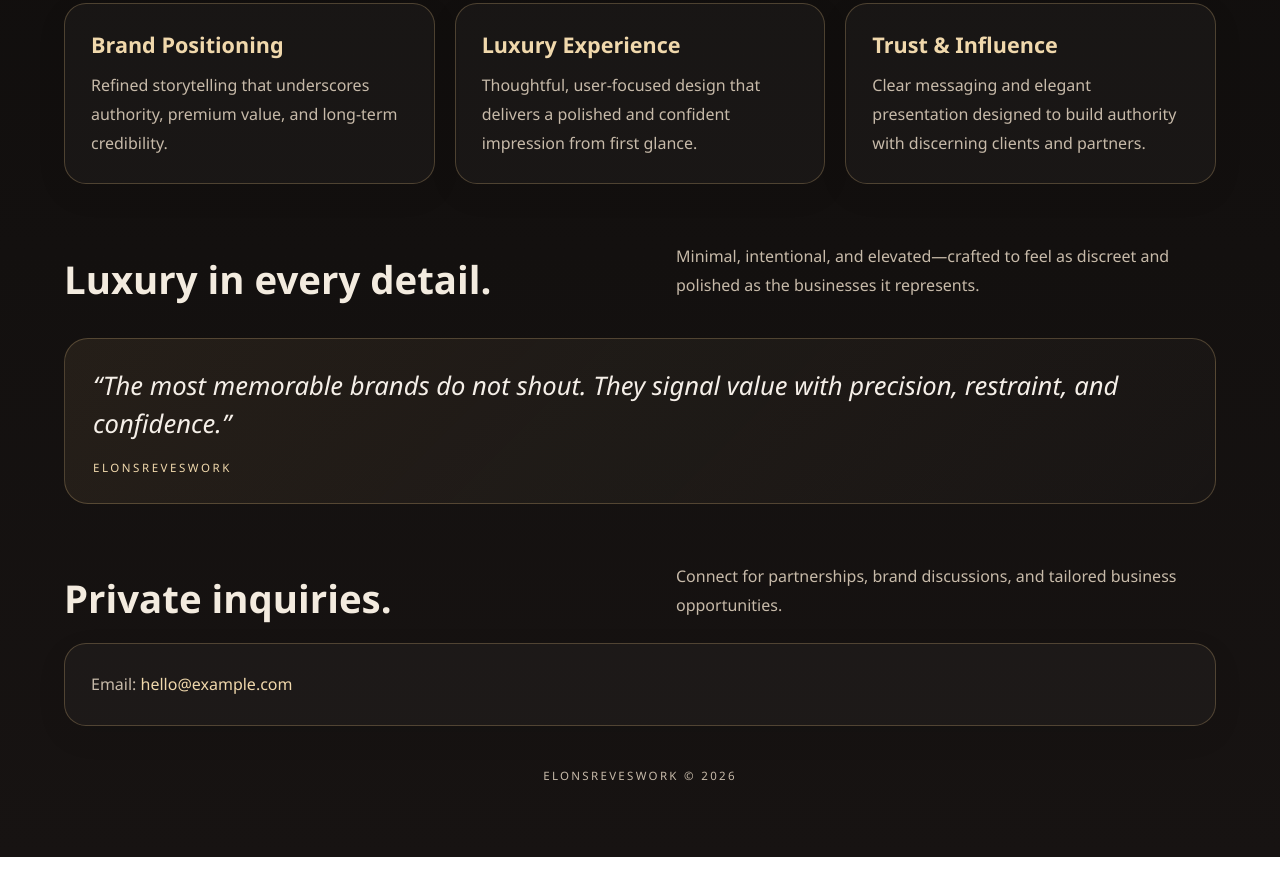
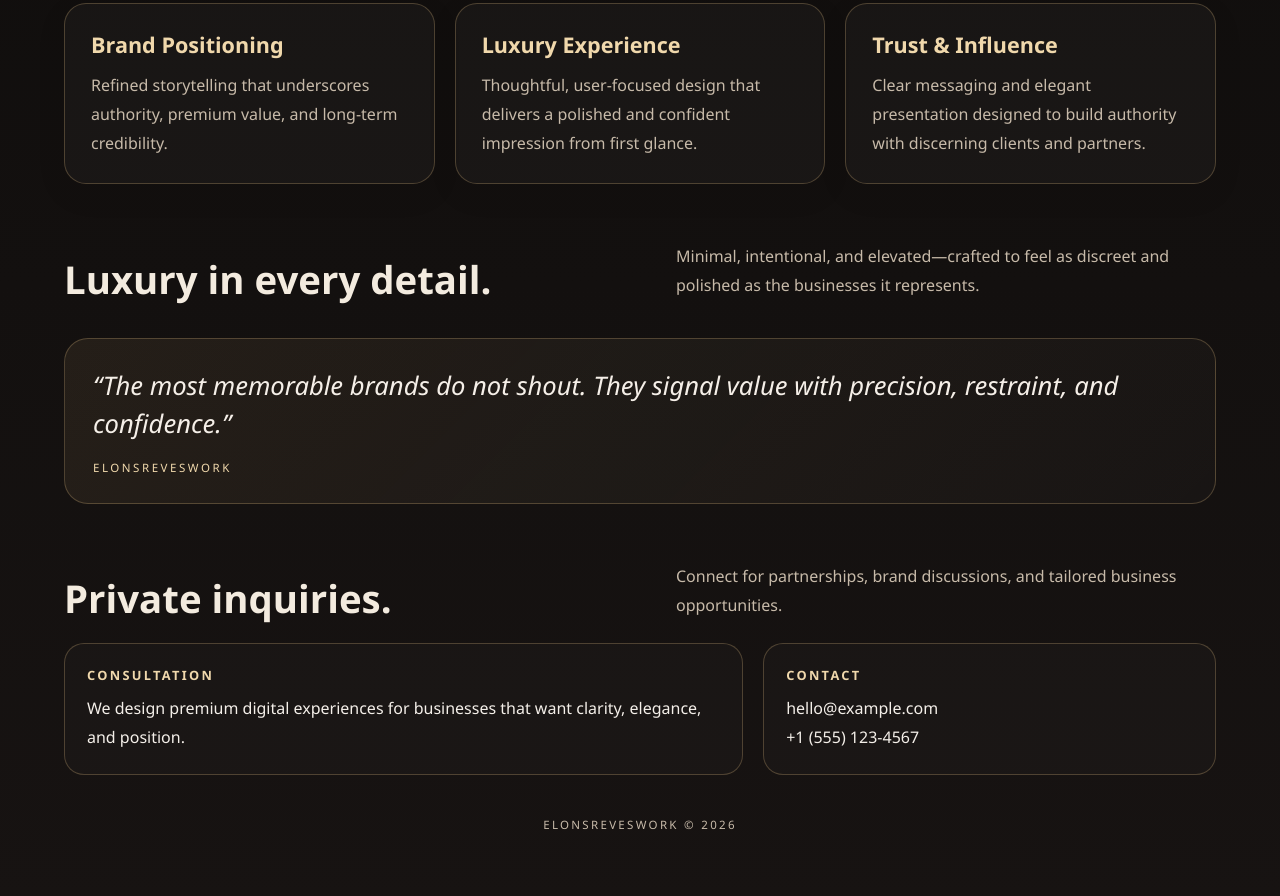
Before and after one commit to elonesreaveswork-netizen/Elonsreveswork, a plain HTML site: page index.html in a window 1280 px wide. Shown: the part 960-1856 px from the top of the page. Before the commit the page ends 1817 px from the top, so only its background shows below. Drawn offline with Linux system fonts and the light colour scheme.

Commit message:
Customize the service and contact section for a luxury business website

```diff
--- a/index.html
+++ b/index.html
@@ -263,6 +263,35 @@
       text-transform: uppercase;
     }
 
+    .contact-box {
+      display: grid;
+      grid-template-columns: 1.2fr 0.8fr;
+      gap: 20px;
+      margin-top: 12px;
+    }
+
+    .contact-detail {
+      padding: 22px;
+      background: rgba(255,255,255,0.02);
+      border: 1px solid var(--line);
+      border-radius: 20px;
+    }
+
+    .contact-detail h4 {
+      margin: 0 0 10px;
+      color: var(--gold-soft);
+      font-size: 0.8rem;
+      letter-spacing: 0.18em;
+      text-transform: uppercase;
+    }
+
+    .contact-detail p, .contact-detail a {
+      margin: 0;
+      color: var(--text);
+      text-decoration: none;
+      line-height: 1.8;
+    }
+
     footer {
       text-align: center;
       padding: 42px 0 10px;
@@ -273,7 +302,7 @@
     }
 
     @media (max-width: 860px) {
-      .hero, .grid {
+      .hero, .grid, .contact-box {
         grid-template-columns: 1fr;
       }
       header {
@@ -369,8 +398,16 @@
         <h2>Private inquiries.</h2>
         <p>Connect for partnerships, brand discussions, and tailored business opportunities.</p>
       </div>
-      <div class="card">
-        <p style="margin:0; color:var(--muted); line-height:1.8;">Email: <a href="mailto:hello@example.com" style="color:var(--gold-soft); text-decoration:none;">hello@example.com</a></p>
+      <div class="contact-box">
+        <div class="contact-detail">
+          <h4>Consultation</h4>
+          <p>We design premium digital experiences for businesses that want clarity, elegance, and position.</p>
+        </div>
+        <div class="contact-detail">
+          <h4>Contact</h4>
+          <p><a href="mailto:hello@example.com">hello@example.com</a></p>
+          <p>+1 (555) 123-4567</p>
+        </div>
       </div>
     </section>
 
```
